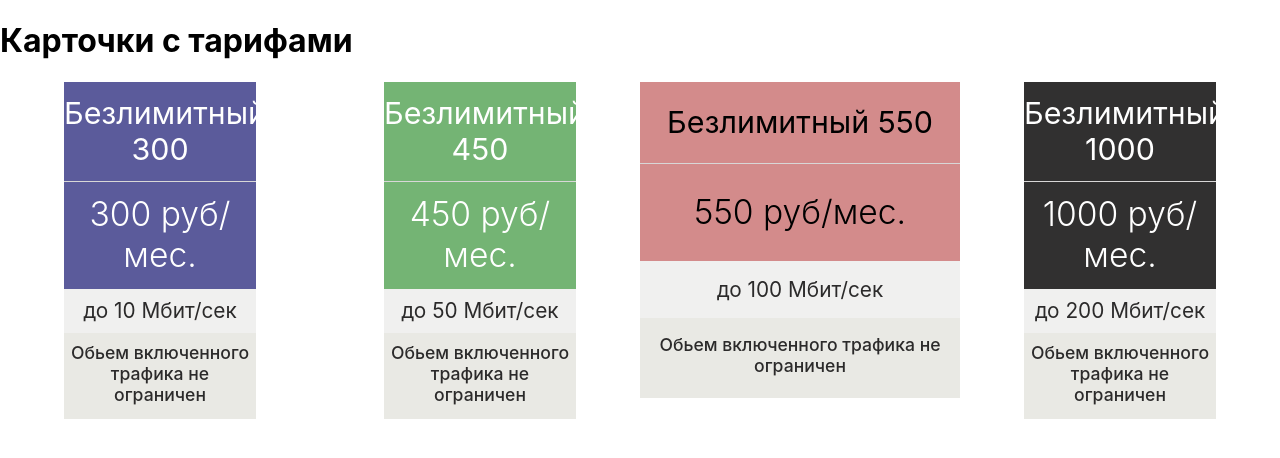
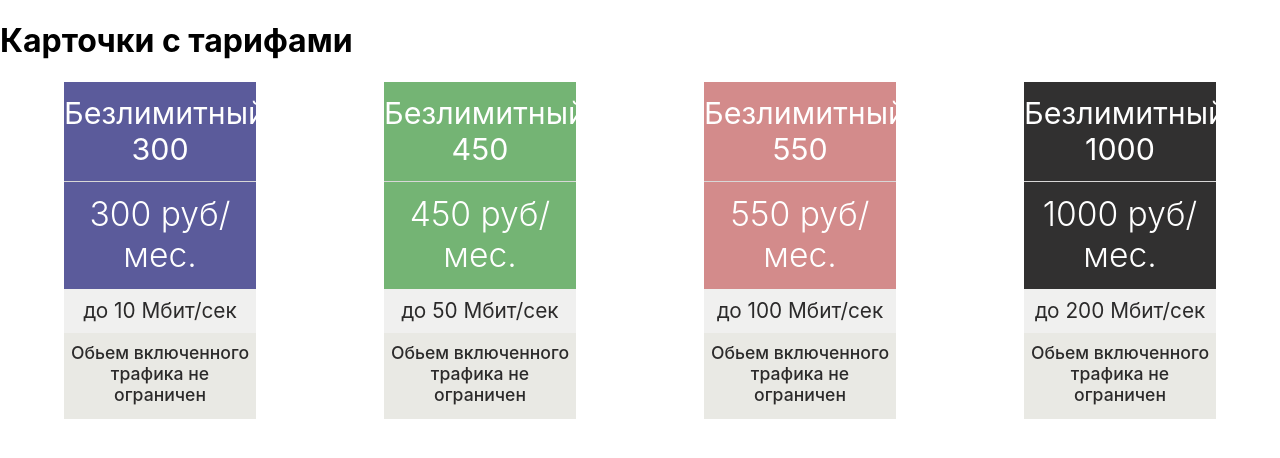
Before and after one commit to Oksana2211/react3, a React app: page / in a window 1280 px wide. Shown: the top 458 px of the page. Built offline with nearby package versions, Linux system fonts and the light colour scheme.

Commit message:
correction onclick

```diff
--- a/src/App.jsx
+++ b/src/App.jsx
@@ -25,7 +25,7 @@
       speed: "до 100 Мбит/сек",
       info: "Обьем включенного трафика не ограничен",
       color: "red",
-      flag : true,
+      flag : false,
     },
     {
       name: "Безлимитный 1000",
--- a/src/components/RatesCards/RatesCards.jsx
+++ b/src/components/RatesCards/RatesCards.jsx
@@ -4,6 +4,7 @@
 
 export default function Cards(props) {
 // console.log(props)
+
   return (
     <div className={st.cards}>
   {props.arr.map((item, index) =>(
--- a/src/components/item/item.jsx
+++ b/src/components/item/item.jsx
@@ -1,15 +1,29 @@
 import st from "./style.module.scss"
+import { useState } from "react";
+
+
 
 export default function Item(props) {
-  console.log(props.item.flag)
+  console.log(props.item.flag);
+
+
+const [item,setItem] = useState(props.item.flag)
+
+
   return(
     <>
-    <section className={st.card + (props.item.flag ? st.card1 : "")}>
+    {item ? <section onClick={()=>{setItem(!item)}} className={st.card1}>
     <div className={st[props.item.color]}><h2 className={st.name}>{props.item.name}</h2></div>
     <div className={st[props.item.color]}><h2 className={st.price}>{props.item.price}</h2></div>
     <div ><h3 className={st.speed}>{props.item.speed}</h3></div>
     <div ><h3 className={st.info}>{props.item.info}</h3></div>
-    </section>
+    </section> : <section onClick={()=>{setItem(!item)}} className={st.card}>
+    <div className={st[props.item.color]}><h2 className={st.name}>{props.item.name}</h2></div>
+    <div className={st[props.item.color]}><h2 className={st.price}>{props.item.price}</h2></div>
+    <div ><h3 className={st.speed}>{props.item.speed}</h3></div>
+    <div ><h3 className={st.info}>{props.item.info}</h3></div>
+    </section>}
+
 
     </>
   )
```
